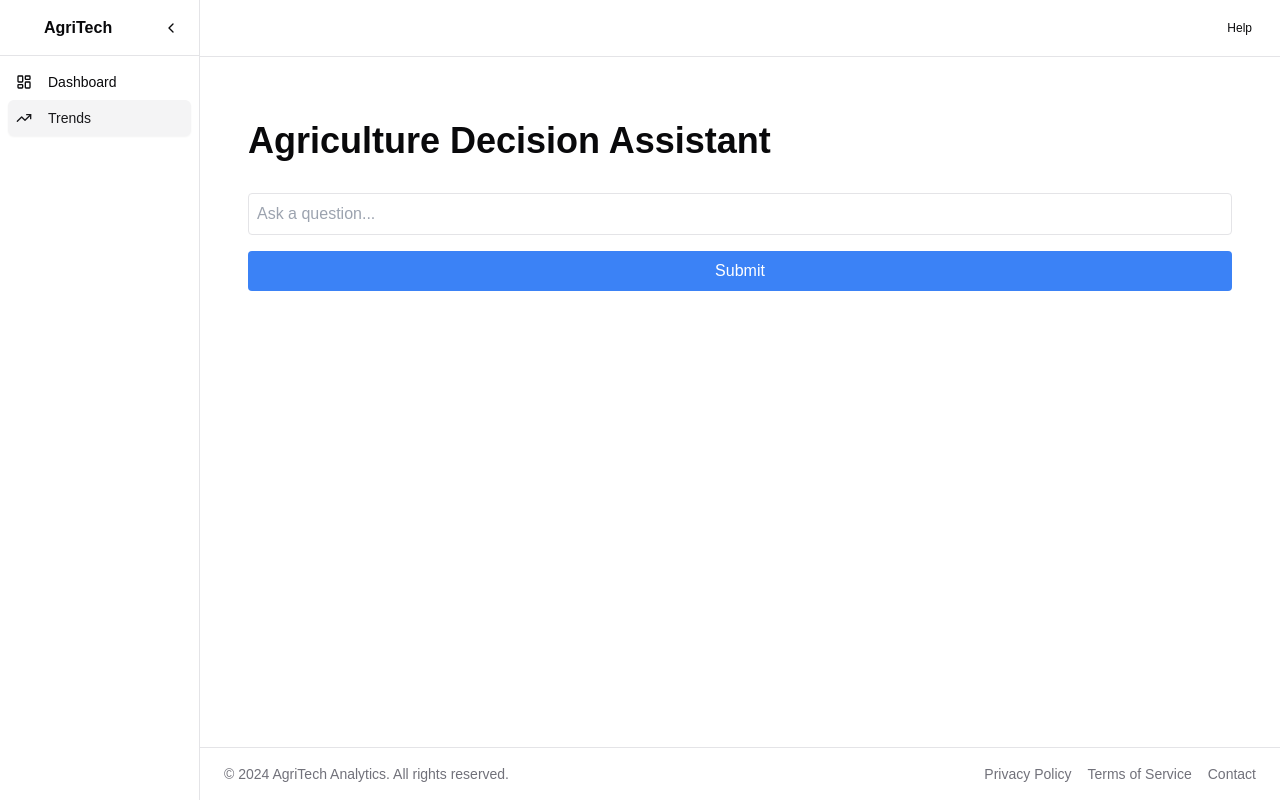
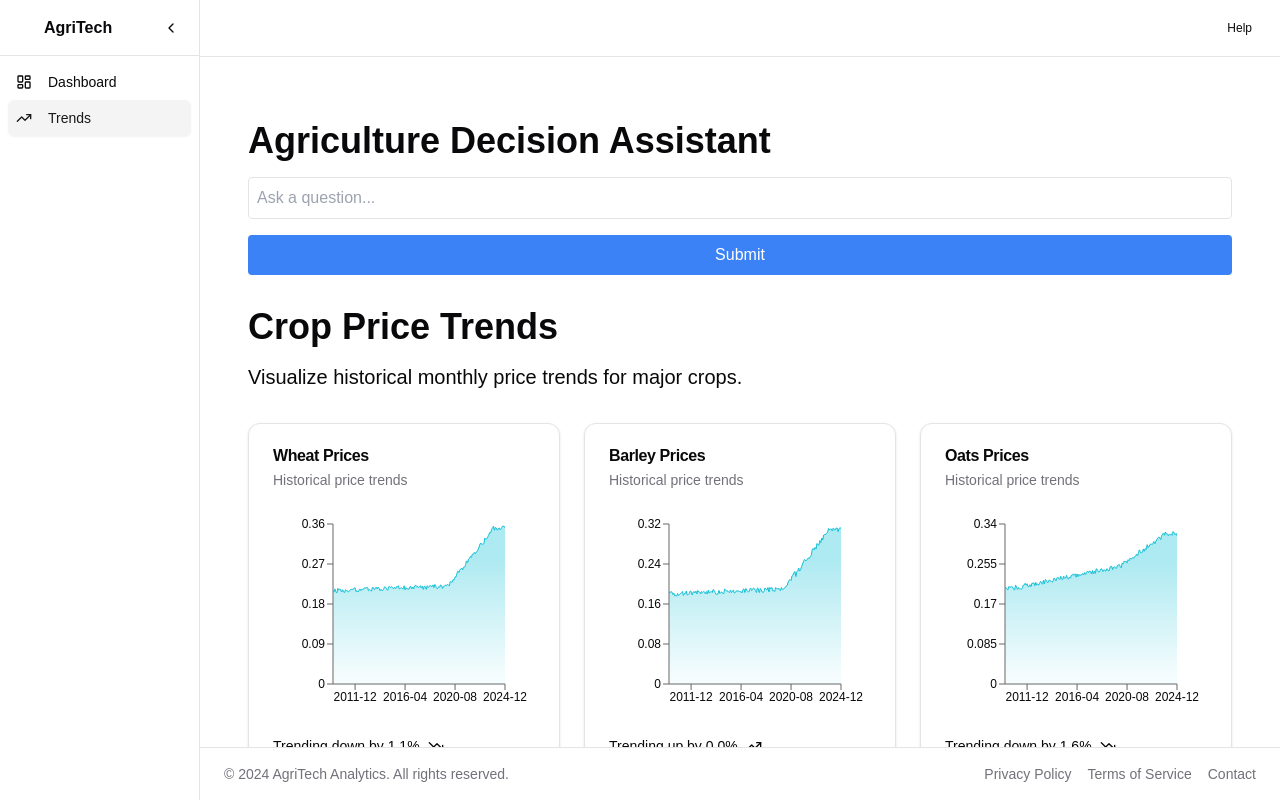
Before and after one commit to alvin159/AI-SW-Hackhathon, a Next.js app: page /trends in a window 1280 px wide. Built offline with nearby package versions, Linux system fonts and the light colour scheme.

Commit message:
Merge branch 'main' of https://github.com/alvin159/AI-SW-Hackhathon

```diff
--- a/src/app/trends/page.tsx
+++ b/src/app/trends/page.tsx
@@ -1,22 +1,28 @@
+// pages/Home.js
 'use client';
 import { useState } from "react";
+import { Suspense } from 'react';
+import { Skeleton } from "@/components/ui/skeleton";
+import CropPriceTrends from '@/components/CropPriceTrends';
+import FertilizerPriceTrends from '@/components/FertilizerPriceTrends';
+import PesticidePriceTrends from '@/components/PesticidePriceTrends';
 import useAgricultureAssistant from "@/hooks/use-agro-hook";
 
 export default function Home() {
   const [query, setQuery] = useState("");
   const { analyzeQuery, result, loading, error } = useAgricultureAssistant();
 
-  const handleSubmit = async (e) => {
+  const handleSubmit = async (e: any) => {
     e.preventDefault();
-    const concept = "Phosphate_fertilizer";
-    const location = "Europe";
-
-    console.log("Submitting query:", query);
+    const concept = "Phosphate_fertilizer"; // Example concept
+    const location = "Europe"; // Example location
     await analyzeQuery(query, concept, location);
   };
 
   return (
     <main className="container mx-auto px-4 py-8 space-y-8">
+      {/* Agriculture Decision Assistant */}
+      <section className="mb-8">
         <h1 className="text-4xl font-bold mb-4">Agriculture Decision Assistant</h1>
         <form onSubmit={handleSubmit} className="flex flex-col gap-4">
           <input
@@ -33,6 +39,34 @@ export default function Home() {
         </form>
         {error && <p className="text-red-500 mt-2">Error: {error}</p>}
         {result && <p className="mt-2"><strong>Recommendation:</strong> {result}</p>}
+      </section>
+
+      {/* Crop Price Trends */}
+      <section>
+        <h1 className="text-4xl font-bold mb-4">Crop Price Trends</h1>
+        <p className="text-xl mb-8">Visualize historical monthly price trends for major crops.</p>
+        <Suspense fallback={<Skeleton className="w-full h-[600px]" />}>
+          <CropPriceTrends />
+        </Suspense>
+      </section>
+
+      {/* Fertilizer Price Trends */}
+      <section>
+        <h1 className="text-4xl font-bold mb-4">Fertilizer Price Trends</h1>
+        <p className="text-xl mb-8">Explore historical price trends of various fertilizers.</p>
+        <Suspense fallback={<Skeleton className="w-full h-[600px]" />}>
+          <FertilizerPriceTrends />
+        </Suspense>
+      </section>
+
+      {/* Pesticide Price Trends */}
+      <section>
+        <h1 className="text-4xl font-bold mb-4">Pesticide Price Trends</h1>
+        <p className="text-xl mb-8">View the historical price trends of pesticides.</p>
+        <Suspense fallback={<Skeleton className="w-full h-[400px]" />}>
+          <PesticidePriceTrends />
+        </Suspense>
+      </section>
     </main>
   );
 }
```
Lines whose indentation alone changed are shown as unchanged.
